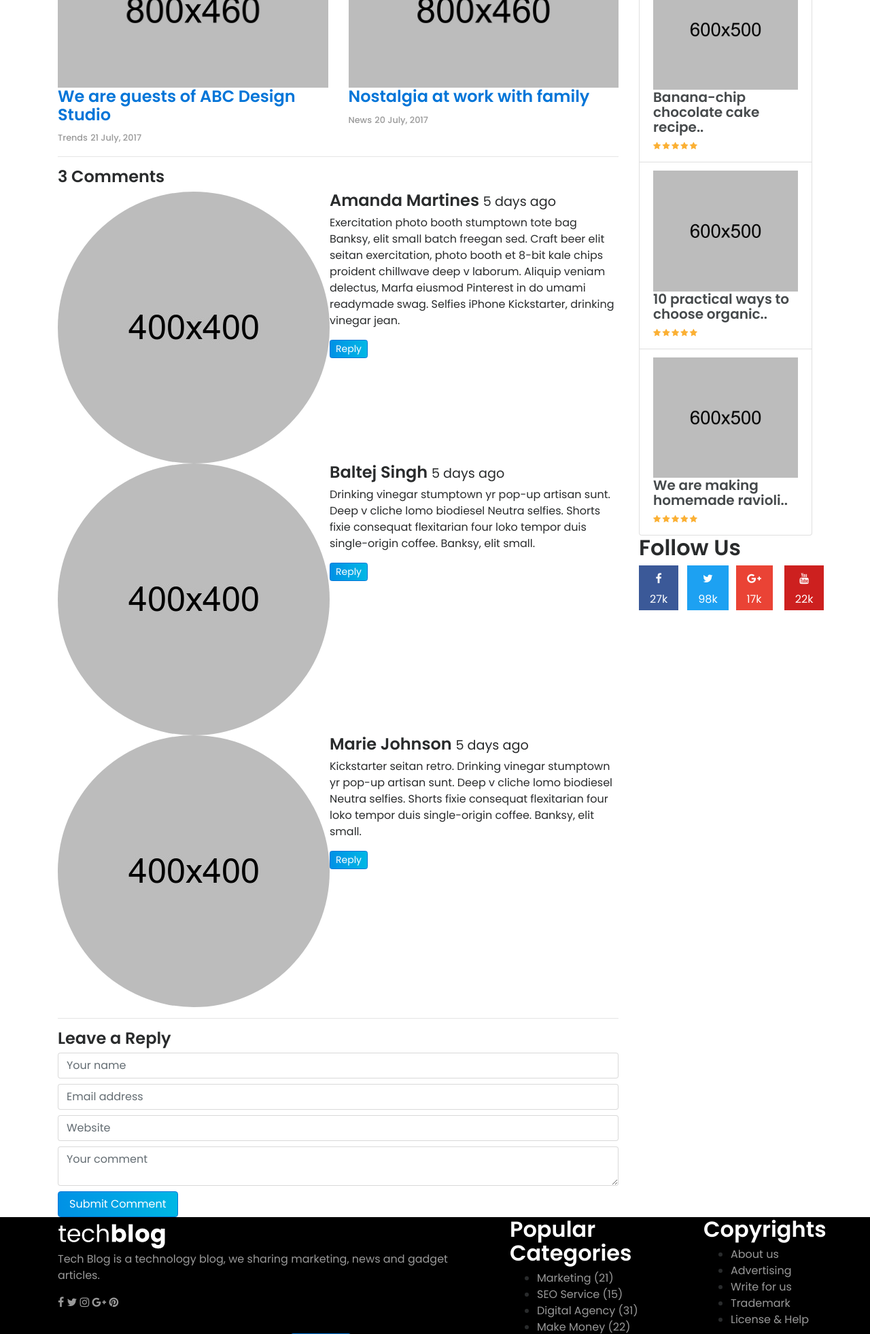
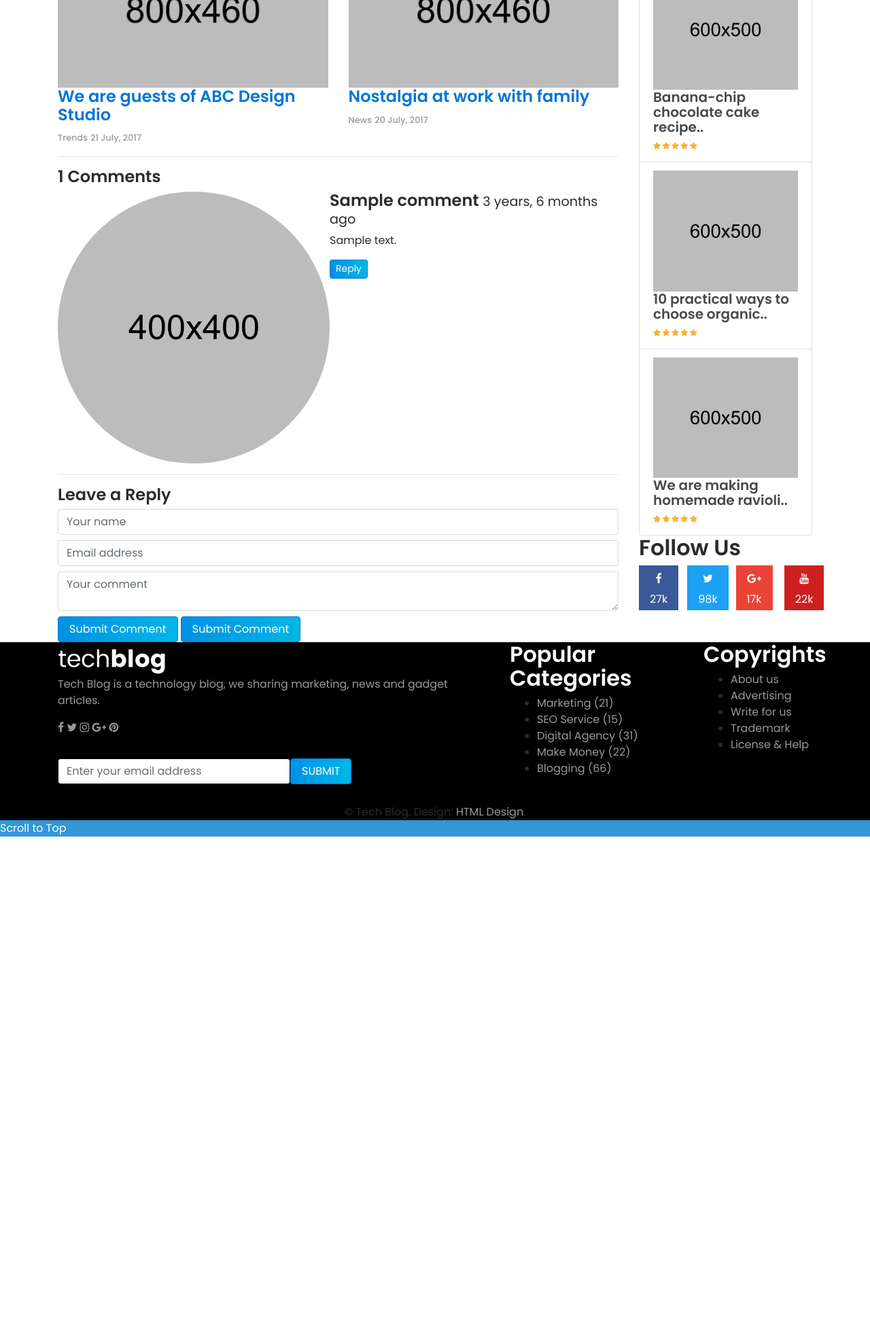
Before and after one commit to bagheriAlmas/django-cms, a Django app: a page that uses templates/blog/detail.html in a window 1280 px wide. Shown: the part 1017-2980 px from the top of the page at 68% size. After the commit the page ends 2248 px from the top, so only its background shows below. Run offline with Django 4.2, Linux system fonts and the light colour scheme; tables that the repository leaves empty hold one stand-in row (values such as "Sample post"); grey boxes marked "Sample" are stand-in pictures; parts of the project's set-up code (start-up, migrations or seed data) failed here and were passed over.

Commit message:
add comment form in detail.html

```diff
--- a/templates/blog/detail.html
+++ b/templates/blog/detail.html
@@ -17,8 +17,10 @@
 
                 <div class="post-sharing">
                     <ul class="list-inline">
-                                        <li><a href="#" class="fb-button btn btn-primary"><i class="fa fa-facebook"></i> <span class="down-mobile">Share on Facebook</span></a></li>
-                                        <li><a href="#" class="tw-button btn btn-primary"><i class="fa fa-twitter"></i> <span class="down-mobile">Tweet on Twitter</span></a></li>
+                        <li><a href="#" class="fb-button btn btn-primary"><i class="fa fa-facebook"></i> <span
+                                class="down-mobile">Share on Facebook</span></a></li>
+                        <li><a href="#" class="tw-button btn btn-primary"><i class="fa fa-twitter"></i> <span
+                                class="down-mobile">Tweet on Twitter</span></a></li>
                         <li><a href="#" class="gp-button btn btn-primary"><i class="fa fa-google-plus"></i></a></li>
                     </ul>
                 </div><!-- end post-sharing -->
@@ -48,9 +50,7 @@
             </div><!-- end title -->
 
 
-
             <hr class="invis1">
-
 
 
             <hr class="invis1">
@@ -64,15 +64,23 @@
 
                     <div class="col-lg-10 col-md-10 col-sm-10 col-xs-12">
                         <h4><a href="#">{{ post.author }}</a></h4>
-                                        <p>Quisque sed tristique felis. Lorem <a href="#">visit my website</a> amet, consectetur adipiscing elit. Phasellus quis mi auctor, tincidunt nisl eget, finibus odio. Duis tempus elit quis risus congue feugiat. Thanks for stop Tech Blog!</p>
+                        <p>Quisque sed tristique felis. Lorem <a href="#">visit my website</a> amet, consectetur
+                            adipiscing elit. Phasellus quis mi auctor, tincidunt nisl eget, finibus odio. Duis tempus
+                            elit quis risus congue feugiat. Thanks for stop Tech Blog!</p>
 
                         <div class="topsocial">
-                                            <a href="#" data-toggle="tooltip" data-placement="bottom" title="Facebook"><i class="fa fa-facebook"></i></a>
-                                            <a href="#" data-toggle="tooltip" data-placement="bottom" title="Youtube"><i class="fa fa-youtube"></i></a>
-                                            <a href="#" data-toggle="tooltip" data-placement="bottom" title="Pinterest"><i class="fa fa-pinterest"></i></a>
-                                            <a href="#" data-toggle="tooltip" data-placement="bottom" title="Twitter"><i class="fa fa-twitter"></i></a>
-                                            <a href="#" data-toggle="tooltip" data-placement="bottom" title="Instagram"><i class="fa fa-instagram"></i></a>
-                                            <a href="#" data-toggle="tooltip" data-placement="bottom" title="Website"><i class="fa fa-link"></i></a>
+                            <a href="#" data-toggle="tooltip" data-placement="bottom" title="Facebook"><i
+                                    class="fa fa-facebook"></i></a>
+                            <a href="#" data-toggle="tooltip" data-placement="bottom" title="Youtube"><i
+                                    class="fa fa-youtube"></i></a>
+                            <a href="#" data-toggle="tooltip" data-placement="bottom" title="Pinterest"><i
+                                    class="fa fa-pinterest"></i></a>
+                            <a href="#" data-toggle="tooltip" data-placement="bottom" title="Twitter"><i
+                                    class="fa fa-twitter"></i></a>
+                            <a href="#" data-toggle="tooltip" data-placement="bottom" title="Instagram"><i
+                                    class="fa fa-instagram"></i></a>
+                            <a href="#" data-toggle="tooltip" data-placement="bottom" title="Website"><i
+                                    class="fa fa-link"></i></a>
                         </div><!-- end social -->
 
                     </div><!-- end col -->
@@ -95,7 +103,8 @@
                                 </a>
                             </div><!-- end media -->
                             <div class="blog-meta">
-                                                <h4><a href="{% static 'tech-single.html' %}" title="">We are guests of ABC Design Studio</a></h4>
+                                <h4><a href="{% static 'tech-single.html' %}" title="">We are guests of ABC Design
+                                    Studio</a></h4>
                                 <small><a href="{% static 'blog-category-01.html' %}" title="">Trends</a></small>
                                 <small><a href="{% static 'blog-category-01.html' %}" title="">21 July, 2017</a></small>
                             </div><!-- end meta -->
@@ -113,7 +122,8 @@
                                 </a>
                             </div><!-- end media -->
                             <div class="blog-meta">
-                                                <h4><a href="{% static 'tech-single.html' %}" title="">Nostalgia at work with family</a></h4>
+                                <h4><a href="{% static 'tech-single.html' %}" title="">Nostalgia at work with family</a>
+                                </h4>
                                 <small><a href="{% static 'blog-category-01.html' %}" title="">News</a></small>
                                 <small><a href="{% static 'blog-category-01.html' %}" title="">20 July, 2017</a></small>
                             </div><!-- end meta -->
@@ -122,48 +132,28 @@
                 </div><!-- end row -->
             </div><!-- end custom-box -->
 
+
             <hr class="invis1">
 
             <div class="custombox clearfix">
-                                <h4 class="small-title">3 Comments</h4>
+                <h4 class="small-title">{{ comments.count }} Comments</h4>
                 <div class="row">
                     <div class="col-lg-12">
                         <div class="comments-list">
+                            {% for comment in comments %}
                                 <div class="media">
                                     <a class="media-left" href="#">
                                         <img src="{% static 'upload/author.jpg' %}" alt="" class="rounded-circle">
                                     </a>
                                     <div class="media-body">
-                                                    <h4 class="media-heading user_name">Amanda Martines <small>5 days ago</small></h4>
-                                                    <p>Exercitation photo booth stumptown tote bag Banksy, elit small batch freegan sed. Craft beer elit seitan exercitation, photo booth et 8-bit kale chips proident chillwave deep v laborum. Aliquip veniam delectus, Marfa eiusmod Pinterest in do umami readymade swag. Selfies iPhone Kickstarter, drinking vinegar jean.</p>
+                                        <h4 class="media-heading user_name">{{ comment.name }}
+                                            <small>{{ comment.created|timesince }} ago</small>
+                                        </h4>
+                                        <p>{{ comment.body }}</p>
                                         <a href="#" class="btn btn-primary btn-sm">Reply</a>
                                     </div>
                                 </div>
-                                            <div class="media">
-                                                <a class="media-left" href="#">
-                                                    <img src="{% static 'upload/author_01.jpg' %}" alt="" class="rounded-circle">
-                                                </a>
-                                                <div class="media-body">
-
-                                                    <h4 class="media-heading user_name">Baltej Singh <small>5 days ago</small></h4>
-
-                                                    <p>Drinking vinegar stumptown yr pop-up artisan sunt. Deep v cliche lomo biodiesel Neutra selfies. Shorts fixie consequat flexitarian four loko tempor duis single-origin coffee. Banksy, elit small.</p>
-
-                                                    <a href="#" class="btn btn-primary btn-sm">Reply</a>
-                                                </div>
-                                            </div>
-                                            <div class="media last-child">
-                                                <a class="media-left" href="#">
-                                                    <img src="{% static 'upload/author_02.jpg' %}" alt="" class="rounded-circle">
-                                                </a>
-                                                <div class="media-body">
-
-                                                    <h4 class="media-heading user_name">Marie Johnson <small>5 days ago</small></h4>
-                                                    <p>Kickstarter seitan retro. Drinking vinegar stumptown yr pop-up artisan sunt. Deep v cliche lomo biodiesel Neutra selfies. Shorts fixie consequat flexitarian four loko tempor duis single-origin coffee. Banksy, elit small.</p>
-
-                                                    <a href="#" class="btn btn-primary btn-sm">Reply</a>
-                                                </div>
-                                            </div>
+                            {% endfor %}
                         </div>
                     </div><!-- end col -->
                 </div><!-- end row -->
@@ -173,26 +163,27 @@
 
             <div class="custombox clearfix">
                 <h4 class="small-title">Leave a Reply</h4>
+
                 <div class="row">
                     <div class="col-lg-12">
-                                        <form class="form-wrapper">
+                        <form class="form-wrapper" method="post">
+                            {% csrf_token %}
                             <label class="w-100">
-                                                <input type="text" class="form-control" placeholder="Your name">
+                                <input name="name" type="text" class="form-control" placeholder="Your name">
                             </label>
                             <label class="w-100">
-                                                <input type="text" class="form-control" placeholder="Email address">
+                                <input name="email" type="email" class="form-control" placeholder="Email address">
                             </label>
                             <label class="w-100">
-                                                <input type="text" class="form-control" placeholder="Website">
-                                            </label>
-                                            <label class="w-100">
-                                                <textarea class="form-control" placeholder="Your comment"></textarea>
+                                <textarea name="body" class="form-control" placeholder="Your comment"></textarea>
                             </label>
                             <button type="submit" class="btn btn-primary">Submit Comment</button>
+                            <input type="submit" class="btn btn-primary" value="Submit Comment">
                         </form>
                     </div>
                 </div>
             </div>
         </div><!-- end page-wrapper -->
     </div><!-- end col -->
+
 {% endblock %}
```
Lines whose indentation alone changed are shown as unchanged.
